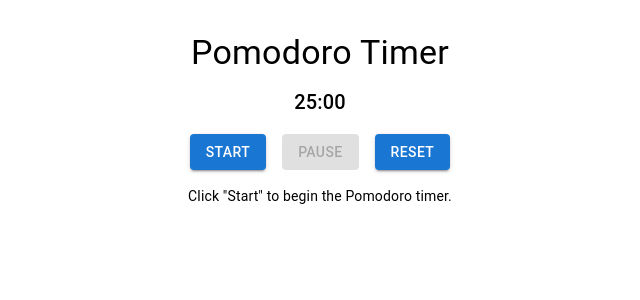
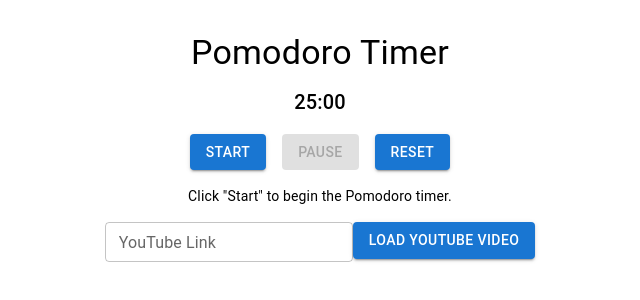
Before and after one commit to JwithYOU/Pomodoro, a React (Create React App) app: page / in a window 1280 px wide. Shown: the top 300 px of the page, without its empty margins (320-960 px from the left). Built offline with nearby package versions, Linux system fonts and the light colour scheme.

Commit message:
feat: 컴포넌트 연결

```diff
--- /dev/null
+++ b/src/components/LinkForm.tsx
@@ -0,0 +1,32 @@
+import React from 'react';
+import { Button, TextField } from '@mui/material';
+
+interface LinkFormProps {
+  youtubeLink: string;
+  setYoutubeLink: React.Dispatch<React.SetStateAction<string>>;
+}
+
+const LinkForm = ({ youtubeLink, setYoutubeLink }: LinkFormProps) => {
+  const handleYoutubeLinkChange = (e: React.ChangeEvent<HTMLInputElement>) => {
+    setYoutubeLink(e.target.value);
+  };
+
+  const handleYoutubeLinkSubmit = () => {};
+  return (
+    <form onSubmit={handleYoutubeLinkSubmit}>
+      <TextField
+        type="text"
+        value={youtubeLink}
+        onChange={handleYoutubeLinkChange}
+        label="YouTube Link"
+        variant="outlined"
+        size="small"
+      />
+      <Button type="submit" variant="contained" color="primary">
+        Load YouTube Video
+      </Button>
+    </form>
+  );
+};
+
+export default LinkForm;
--- a/src/pages/SetForm.tsx
+++ b/src/pages/SetForm.tsx
@@ -1,12 +1,15 @@
+import { useState } from 'react';
 import { Container, Typography, Box, Grid } from '@mui/material';
-import { StartButton, PauseButton, ResetButton } from '../utils/Button';
+import { StartButton, PauseButton, ResetButton } from '../components/Button';
 import TimerDisplay from '../components/TimerDisplay';
+import LinkForm from '../components/LinkForm';
 import useTimer from '../hooks/useTimer';
 
 const SetForm = () => {
   const { timer, isActive, startTimer, pauseTimer, resetTimer } = useTimer({
     initialTime: 25 * 60,
   });
+  const [youtubeLink, setYoutubeLink] = useState<string>('');
 
   return (
     <Container maxWidth="sm">
@@ -33,6 +36,9 @@ const SetForm = () => {
             Click "Start" to begin the Pomodoro timer.
           </Typography>
         )}
+        <Box my={2}>
+          <LinkForm youtubeLink={youtubeLink} setYoutubeLink={setYoutubeLink} />
+        </Box>
       </Box>
     </Container>
   );
```
Also changed, not shown: src/utils/parseYouTubeVideoId.tsx (added, +14 -0 lines), src/components/Button.tsx (renamed from src/utils/Button.tsx).
